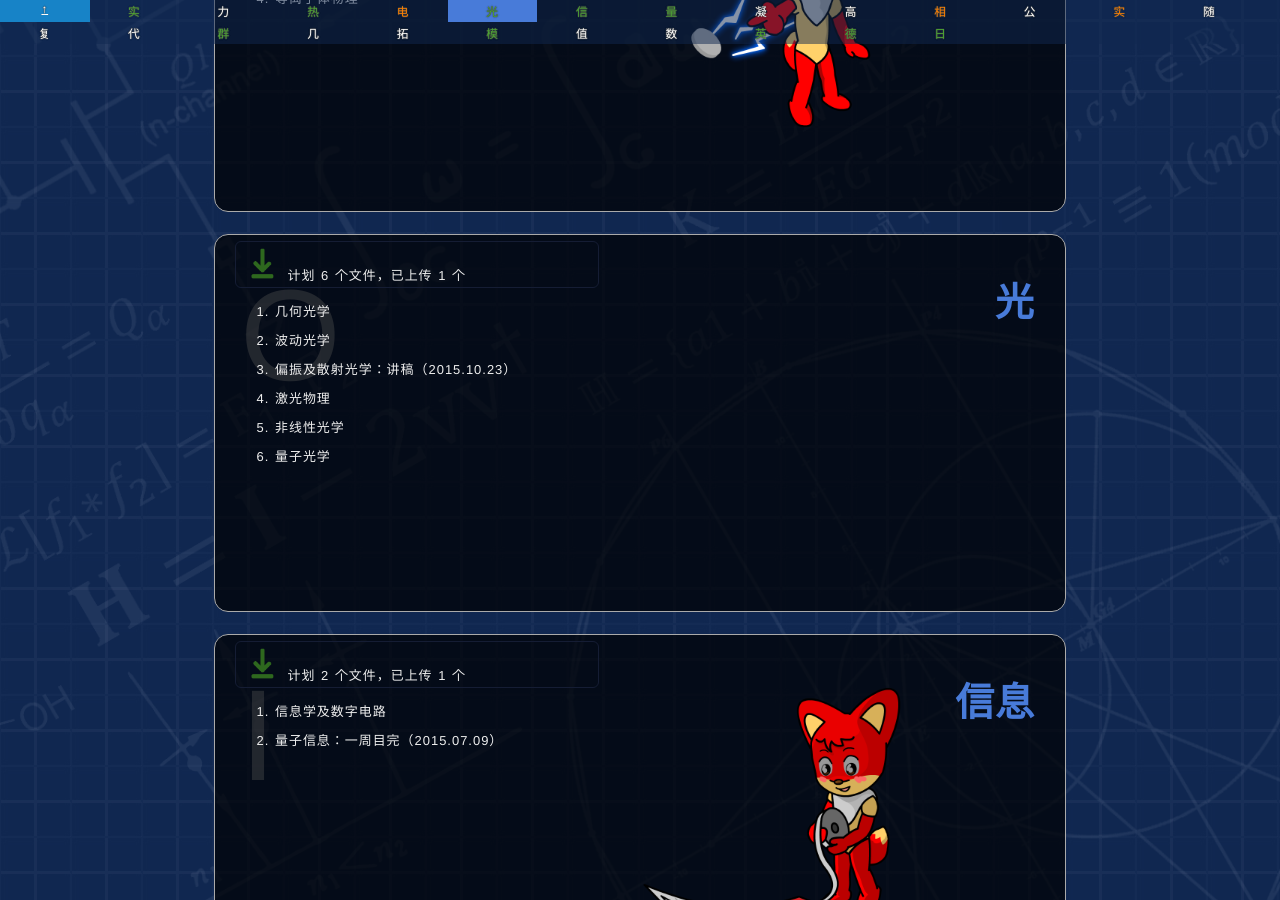
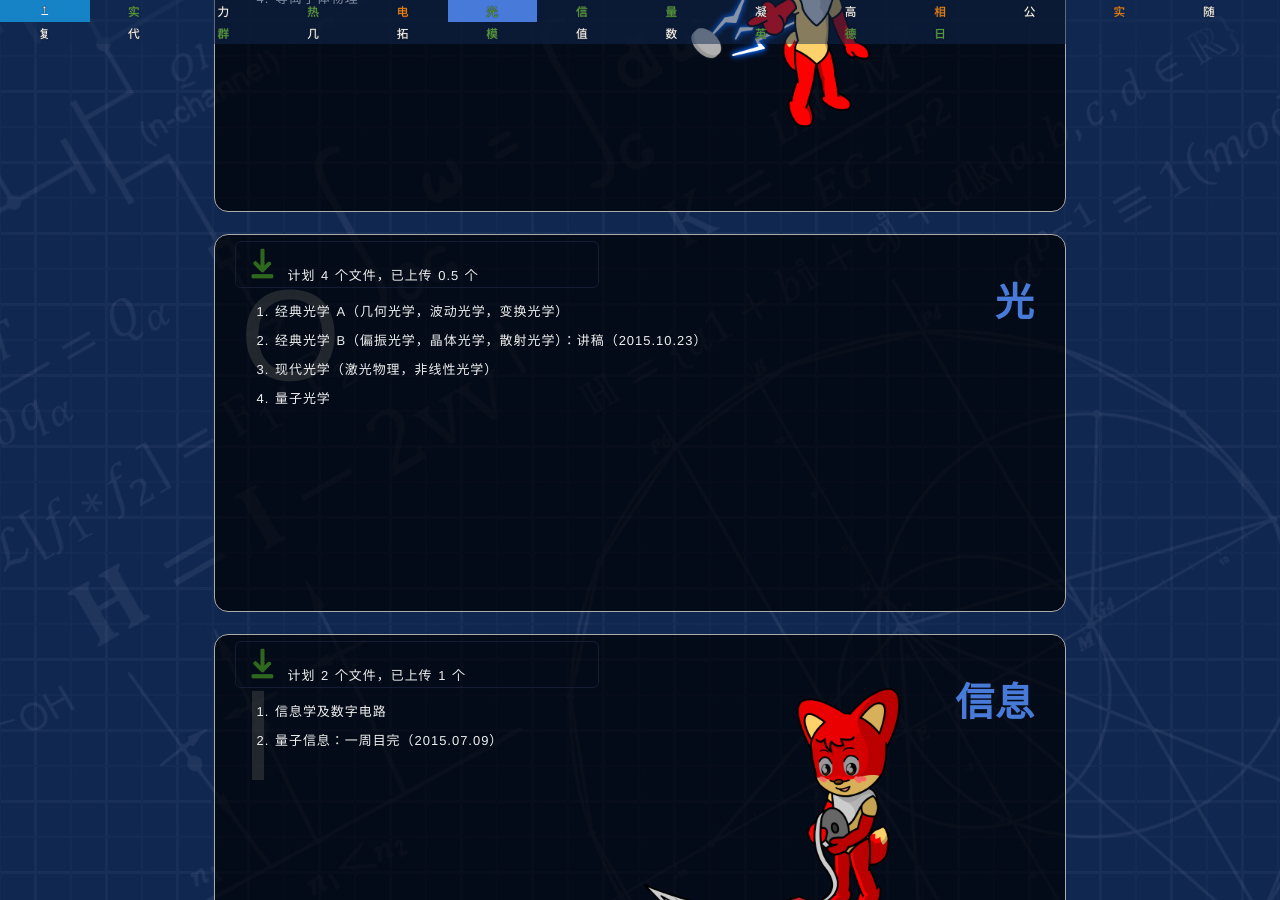
Before and after one commit to LePtC/LePtC.github.io, a Jekyll site: the page built from lenote/index.html, in a window 1280 px wide and 900 px high, scrolled down 2642 px. Built offline with Jekyll 4.4.1, drawn with Linux system fonts in a browser that asks for light colours; Markdown is read by kramdown in place of the engine named in the settings; formulas are drawn with MathJax 3; comment, search, counter and statistics services are not loaded.

Commit message:
update lenote

```diff
--- a/lenote/index.html
+++ b/lenote/index.html
@@ -113,13 +113,11 @@ $(document).ready( function() {
   <li>电动力学</li>
   <li>等离子体物理</li>
 </ol>
-{% include lenote.html en="O" ca="Phys" cn="光" pl="6" fin="1" col="g" %}
+{% include lenote.html en="O" ca="Phys" cn="光" pl="4" fin="0.5" col="g" %}
 <ol>
-  <li>几何光学</li>
-  <li>波动光学</li>
-  <li>偏振及散射光学：讲稿（2015.10.23）</li>
-  <li>激光物理</li>
-  <li>非线性光学</li>
+  <li>经典光学 A（几何光学，波动光学，变换光学）</li>
+  <li>经典光学 B（偏振光学，晶体光学，散射光学）：讲稿（2015.10.23）</li>
+  <li>现代光学（激光物理，非线性光学）</li>
   <li>量子光学</li>
 </ol>
 {% include lenote.html en="I" ca="Phys" cn="信息" pl="2" fin="1" col="g" %}
```
